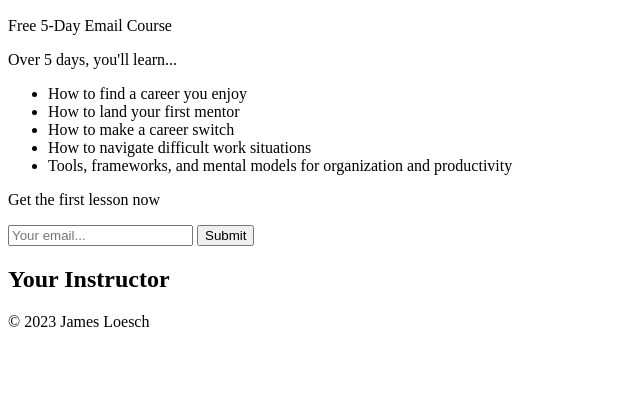
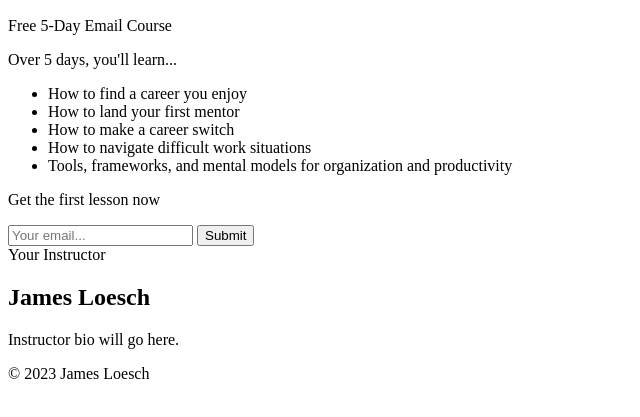
Before and after one commit to archduek/career-course, a plain HTML site: page index.html in a window 1280 px wide. Shown: the part 97-514 px from the top of the page, without its empty margins (0-640 px from the left). Drawn offline with Linux system fonts and the light colour scheme.

Commit message:
Added instructor bio section

```diff
--- a/index.html
+++ b/index.html
@@ -40,8 +40,16 @@
                 </form>
             </div>
         </div>
-        <section id="bio">
-            <h2>Your Instructor</h2>
+        <section id="instructor" class="section about-the-author wf-section">
+            <div class="page-container about-the-author">
+                <div class="label">Your Instructor</div>
+                <div class="spacer-30-px"></div>
+                <h2 class="instructor -name">James Loesch</h2>
+                <p class="hero-paragraph">
+                    Instructor bio will go here.
+                </p>
+                <div class="instructor-image"></div>
+            </div>
         </section>
     </main>
 
```
